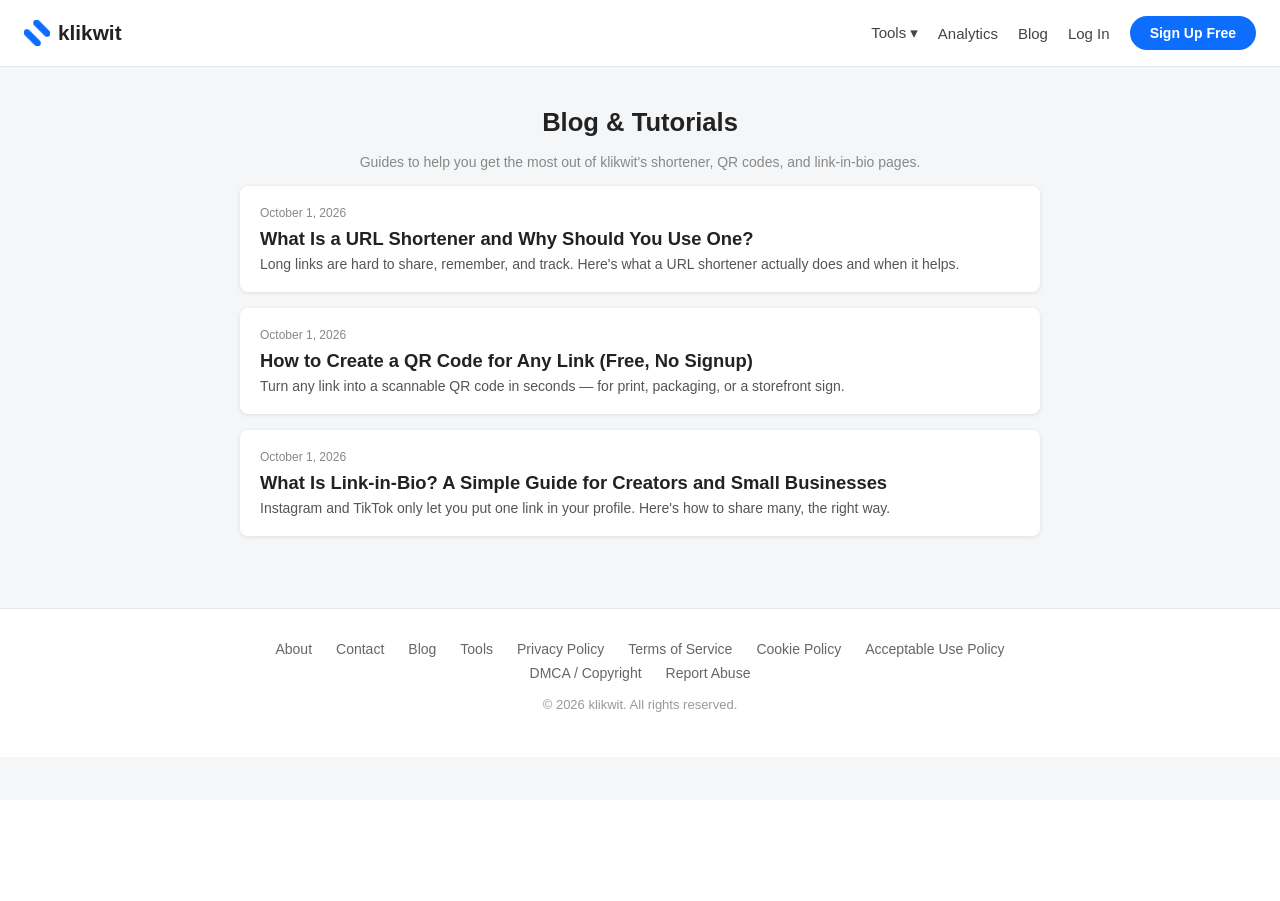
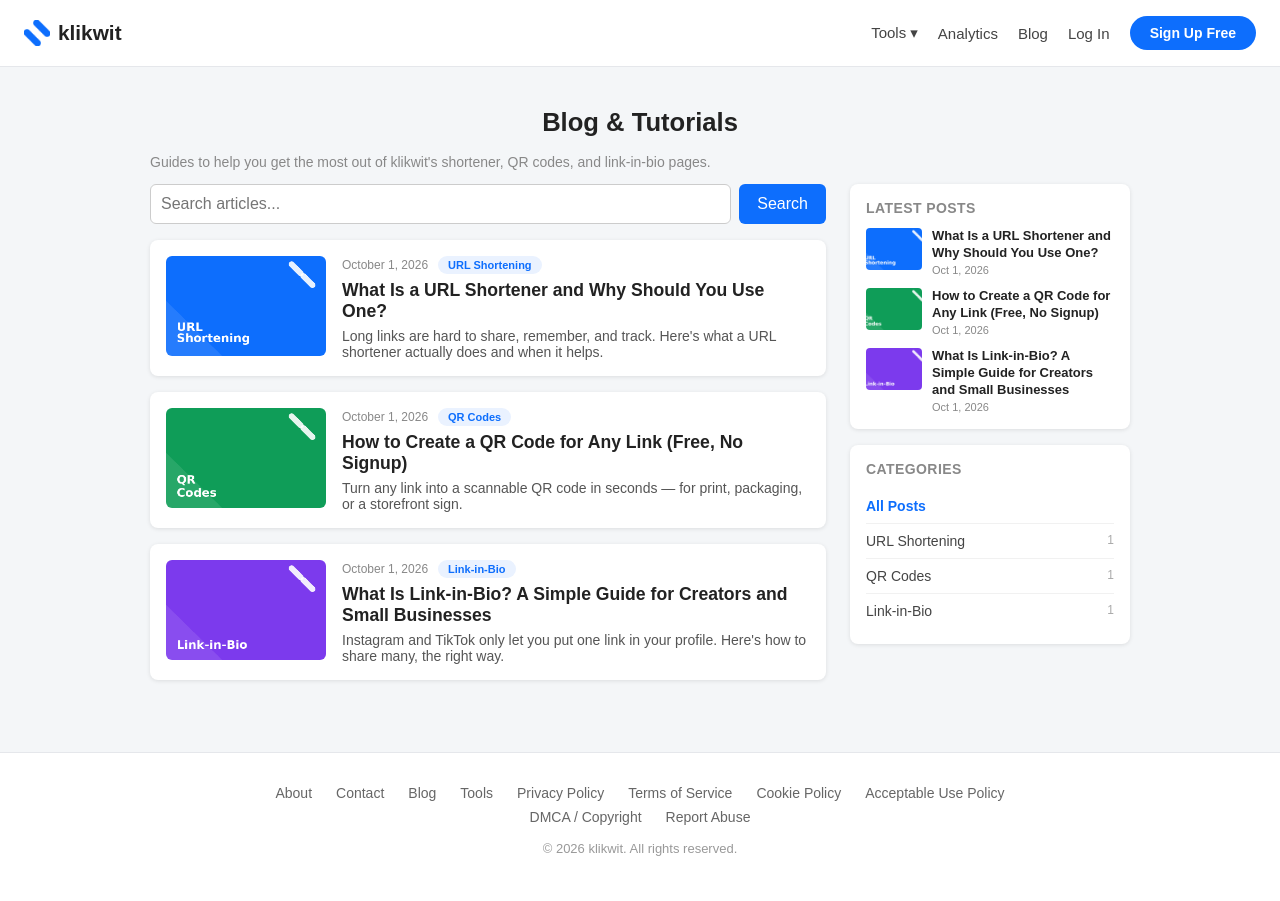
Before and after one commit to protidinmegashop24-workupbd/adlnk, a Laravel app: page /blog in a window 1280 px wide. Before the commit the page ends 712 px from the top, so only its background shows below. Run offline with Laravel 12, Linux system fonts and the light colour scheme.

Commit message:
Redesign the blog with categories, search, and a sidebar
Adds category and thumbnail metadata to each post, a search box and
category filter on the blog index (both via query string, server-
rendered), and a shared sidebar (Latest Posts with thumbnails,
Categories with post counts) on both the index and individual post
pages. Generated simple branded thumbnail images for the 3 existing
posts since no real photos exist yet.

Co-Authored-By: Claude Sonnet 5 <noreply@anthropic.com>
Claude-Session: https://claude.ai/code/session_01XVVArUiFBdzbZUcq8ykuaQ

```diff
--- a/laravel-shortlink/app/Http/Controllers/BlogController.php
+++ b/laravel-shortlink/app/Http/Controllers/BlogController.php
@@ -1,6 +1,8 @@
 <?php
 
 namespace App\Http\Controllers;
+
+use Illuminate\Http\Request;
 
 class BlogController extends Controller
 {
@@ -8,7 +10,8 @@ class BlogController extends Controller
      * Posts live as Blade partials in resources/views/blog/posts/{slug}.blade.php.
      * Metadata lives here since there's no database table for a handful of
      * site-written articles — add a new entry here plus the matching partial
-     * to publish a new post.
+     * to publish a new post. 'thumbnail' is a path under public/, relative
+     * to the public root (e.g. "images/blog/my-post.png").
      */
     public static function posts(): array
     {
@@ -18,25 +21,64 @@ class BlogController extends Controller
                 'title' => 'What Is a URL Shortener and Why Should You Use One?',
                 'excerpt' => 'Long links are hard to share, remember, and track. Here\'s what a URL shortener actually does and when it helps.',
                 'date' => '2026-10-01',
+                'category' => 'URL Shortening',
+                'thumbnail' => 'images/blog/what-is-a-url-shortener.png',
             ],
             [
                 'slug' => 'how-to-create-a-qr-code',
                 'title' => 'How to Create a QR Code for Any Link (Free, No Signup)',
                 'excerpt' => 'Turn any link into a scannable QR code in seconds — for print, packaging, or a storefront sign.',
                 'date' => '2026-10-01',
+                'category' => 'QR Codes',
+                'thumbnail' => 'images/blog/how-to-create-a-qr-code.png',
             ],
             [
                 'slug' => 'what-is-link-in-bio',
                 'title' => 'What Is Link-in-Bio? A Simple Guide for Creators and Small Businesses',
                 'excerpt' => 'Instagram and TikTok only let you put one link in your profile. Here\'s how to share many, the right way.',
                 'date' => '2026-10-01',
+                'category' => 'Link-in-Bio',
+                'thumbnail' => 'images/blog/what-is-link-in-bio.png',
             ],
         ];
     }
 
-    public function index()
+    /**
+     * @return array<string, int> category name => post count, ordered by count desc
+     */
+    public static function categories(): array
     {
-        return view('blog.index', ['posts' => self::posts()]);
+        $counts = [];
+        foreach (self::posts() as $post) {
+            $counts[$post['category']] = ($counts[$post['category']] ?? 0) + 1;
+        }
+        arsort($counts);
+
+        return $counts;
+    }
+
+    public function index(Request $request)
+    {
+        $search = trim((string) $request->query('q', ''));
+        $category = trim((string) $request->query('category', ''));
+
+        $posts = collect(self::posts())
+            ->when($search !== '', fn ($posts) => $posts->filter(
+                fn ($post) => str_contains(strtolower($post['title']), strtolower($search))
+                    || str_contains(strtolower($post['excerpt']), strtolower($search))
+            ))
+            ->when($category !== '', fn ($posts) => $posts->where('category', $category))
+            ->values();
+
+        $latest = collect(self::posts())->sortByDesc('date')->take(5)->values();
+
+        return view('blog.index', [
+            'posts' => $posts,
+            'latest' => $latest,
+            'categories' => self::categories(),
+            'search' => $search,
+            'activeCategory' => $category,
+        ]);
     }
 
     public function show(string $slug)
@@ -46,6 +88,12 @@ class BlogController extends Controller
         abort_unless($post, 404);
         abort_unless(view()->exists('blog.posts.'.$slug), 404);
 
-        return view('blog.show', ['post' => $post]);
+        $latest = collect(self::posts())->where('slug', '!=', $slug)->sortByDesc('date')->take(5)->values();
+
+        return view('blog.show', [
+            'post' => $post,
+            'latest' => $latest,
+            'categories' => self::categories(),
+        ]);
     }
 }
--- a/laravel-shortlink/resources/views/blog/index.blade.php
+++ b/laravel-shortlink/resources/views/blog/index.blade.php
@@ -2,25 +2,51 @@
 
 @section('title', 'Blog & Tutorials — klikwit')
 @section('description', 'Guides on URL shortening, QR codes, and link-in-bio pages — written to help you get more out of klikwit.')
-@section('page-class', 'wide')
-@section('extra-style')
-  .post-card{background:#fff;border-radius:8px;box-shadow:0 1px 4px rgba(0,0,0,.1);padding:20px;margin-top:16px}
-  .post-card h2{font-size:1.15rem;margin:0 0 6px}
-  .post-card h2 a{color:#222;text-decoration:none}
-  .post-card h2 a:hover{color:#0d6efd}
-  .post-date{color:#888;font-size:12px;margin-bottom:8px}
-  .post-excerpt{color:#555;font-size:14px;margin:0}
-@endsection
+@section('page-class', 'blog-wide')
 
 @section('content')
   <h1>Blog &amp; Tutorials</h1>
-  <p class="muted" style="margin-top:0">Guides to help you get the most out of klikwit's shortener, QR codes, and link-in-bio pages.</p>
+  <p class="muted" style="margin-top:0;text-align:left">Guides to help you get the most out of klikwit's shortener, QR codes, and link-in-bio pages.</p>
 
-  @foreach ($posts as $post)
-    <div class="post-card">
-      <div class="post-date">{{ \Carbon\Carbon::parse($post['date'])->format('F j, Y') }}</div>
-      <h2><a href="{{ route('blog.show', $post['slug']) }}">{{ $post['title'] }}</a></h2>
-      <p class="post-excerpt">{{ $post['excerpt'] }}</p>
+  <div class="blog-layout">
+    <div>
+      <form method="GET" action="{{ route('blog.index') }}" class="blog-search">
+        <input type="text" name="q" value="{{ $search }}" placeholder="Search articles..."/>
+        @if ($activeCategory !== '')
+          <input type="hidden" name="category" value="{{ $activeCategory }}"/>
+        @endif
+        <button type="submit">Search</button>
+      </form>
+
+      @if ($search !== '' || $activeCategory !== '')
+        <div class="blog-filter-note">
+          @if ($activeCategory !== '')
+            Showing <strong>{{ $activeCategory }}</strong> posts
+          @endif
+          @if ($search !== '')
+            matching "<strong>{{ $search }}</strong>"
+          @endif
+          — <a href="{{ route('blog.index') }}">clear filters</a>
+        </div>
+      @endif
+
+      @forelse ($posts as $post)
+        <div class="post-card">
+          <img src="{{ asset($post['thumbnail']) }}" alt=""/>
+          <div class="post-card-body">
+            <div class="post-card-meta">
+              <span class="post-date">{{ \Carbon\Carbon::parse($post['date'])->format('F j, Y') }}</span>
+              <a class="post-cat-badge" href="{{ route('blog.index', ['category' => $post['category']]) }}">{{ $post['category'] }}</a>
+            </div>
+            <h2><a href="{{ route('blog.show', $post['slug']) }}">{{ $post['title'] }}</a></h2>
+            <p class="post-excerpt">{{ $post['excerpt'] }}</p>
+          </div>
+        </div>
+      @empty
+        <p class="muted" style="text-align:left">No posts match your search. <a href="{{ route('blog.index') }}">Clear filters</a>.</p>
+      @endforelse
     </div>
-  @endforeach
+
+    @include('partials.blog-sidebar')
+  </div>
 @endsection
--- a/laravel-shortlink/resources/views/layouts/app.blade.php
+++ b/laravel-shortlink/resources/views/layouts/app.blade.php
@@ -25,6 +25,7 @@
   @media (max-width:480px){.nav a{margin-left:12px;font-size:14px}}
   .page{max-width:560px;margin:0 auto;padding:24px}
   .page.wide{max-width:800px}
+  .page.blog-wide{max-width:980px}
   h1{font-size:1.6rem;text-align:center}
   .hero-dark{background:linear-gradient(135deg,#0a1628,#102844);padding:56px 20px 90px;text-align:center}
   .hero-dark .hero-inner{max-width:680px;margin:0 auto}
--- a/laravel-shortlink/resources/views/partials/base-style.blade.php
+++ b/laravel-shortlink/resources/views/partials/base-style.blade.php
@@ -74,3 +74,36 @@ details.faq-item p{margin:10px 0 0;color:#555;font-size:15px}
 .serp-tabs{display:flex;gap:6px;max-width:600px;margin:16px auto 0}
 .serp-tabs button{width:auto;flex:1;margin:0;padding:8px;background:#eef1f5;color:#444;font-size:13px}
 .serp-tabs button.active{background:#0d6efd;color:#fff}
+.blog-layout{display:grid;grid-template-columns:1fr 280px;gap:24px;align-items:start}
+@media (max-width:800px){.blog-layout{grid-template-columns:1fr}}
+.blog-search{display:flex;gap:8px;margin-bottom:16px}
+.blog-search input{margin:0}
+.blog-search button{width:auto;margin:0;flex-shrink:0;padding:10px 18px}
+.blog-filter-note{font-size:13px;color:#666;margin-bottom:12px}
+.blog-filter-note a{color:#0d6efd}
+.post-card{display:flex;gap:16px;background:#fff;border-radius:8px;box-shadow:0 1px 4px rgba(0,0,0,.1);padding:16px;margin-top:16px}
+.post-card img{width:160px;height:100px;object-fit:cover;border-radius:6px;flex-shrink:0}
+.post-card-body{min-width:0}
+.post-card h2{font-size:1.1rem;margin:0 0 6px}
+.post-card h2 a{color:#222;text-decoration:none}
+.post-card h2 a:hover{color:#0d6efd}
+.post-card-meta{display:flex;gap:10px;align-items:center;margin-bottom:6px}
+.post-date{color:#888;font-size:12px}
+.post-cat-badge{display:inline-block;background:#eaf2ff;color:#0d6efd;font-size:11px;font-weight:bold;padding:3px 10px;border-radius:12px;text-decoration:none}
+.post-excerpt{color:#555;font-size:14px;margin:0}
+@media (max-width:480px){.post-card{flex-direction:column}.post-card img{width:100%;height:140px}}
+.blog-side-card{background:#fff;border-radius:8px;box-shadow:0 1px 4px rgba(0,0,0,.1);padding:16px;margin-bottom:16px}
+.blog-side-card h3{font-size:14px;text-transform:uppercase;letter-spacing:.03em;color:#888;margin:0 0 12px}
+.blog-side-post{display:flex;gap:10px;text-decoration:none;color:#222;margin-bottom:12px}
+.blog-side-post:last-child{margin-bottom:0}
+.blog-side-post img{width:56px;height:42px;object-fit:cover;border-radius:4px;flex-shrink:0}
+.blog-side-post .bsp-title{display:block;font-size:13px;font-weight:bold;line-height:1.3}
+.blog-side-post:hover .bsp-title{color:#0d6efd}
+.blog-side-post .bsp-date{display:block;font-size:11px;color:#888;margin-top:2px}
+.blog-cat-list{list-style:none;padding:0;margin:0}
+.blog-cat-list li{border-bottom:1px solid #f1f1f1}
+.blog-cat-list li:last-child{border-bottom:0}
+.blog-cat-list a{display:flex;justify-content:space-between;padding:9px 0;color:#444;text-decoration:none;font-size:14px}
+.blog-cat-list a:hover,.blog-cat-list a.active{color:#0d6efd}
+.blog-cat-list a.active{font-weight:bold}
+.bcl-count{color:#aaa;font-size:12px}
--- /dev/null
+++ b/laravel-shortlink/resources/views/partials/blog-sidebar.blade.php
@@ -0,0 +1,30 @@
+<aside class="blog-sidebar">
+  <div class="blog-side-card">
+    <h3>Latest Posts</h3>
+    @foreach ($latest as $item)
+      <a class="blog-side-post" href="{{ route('blog.show', $item['slug']) }}">
+        <img src="{{ asset($item['thumbnail']) }}" alt="" width="56" height="42"/>
+        <span>
+          <span class="bsp-title">{{ $item['title'] }}</span>
+          <span class="bsp-date">{{ \Carbon\Carbon::parse($item['date'])->format('M j, Y') }}</span>
+        </span>
+      </a>
+    @endforeach
+  </div>
+
+  <div class="blog-side-card">
+    <h3>Categories</h3>
+    <ul class="blog-cat-list">
+      <li>
+        <a href="{{ route('blog.index') }}" class="{{ ($activeCategory ?? '') === '' ? 'active' : '' }}">All Posts</a>
+      </li>
+      @foreach ($categories as $name => $count)
+        <li>
+          <a href="{{ route('blog.index', ['category' => $name]) }}" class="{{ ($activeCategory ?? '') === $name ? 'active' : '' }}">
+            {{ $name }} <span class="bcl-count">{{ $count }}</span>
+          </a>
+        </li>
+      @endforeach
+    </ul>
+  </div>
+</aside>
```
Also changed, not shown: laravel-shortlink/resources/views/blog/show.blade.php (+17 -7 lines), laravel-shortlink/public/images/blog/how-to-create-a-qr-code.png (added), laravel-shortlink/public/images/blog/what-is-a-url-shortener.png (added), laravel-shortlink/public/images/blog/what-is-link-in-bio.png (added).
